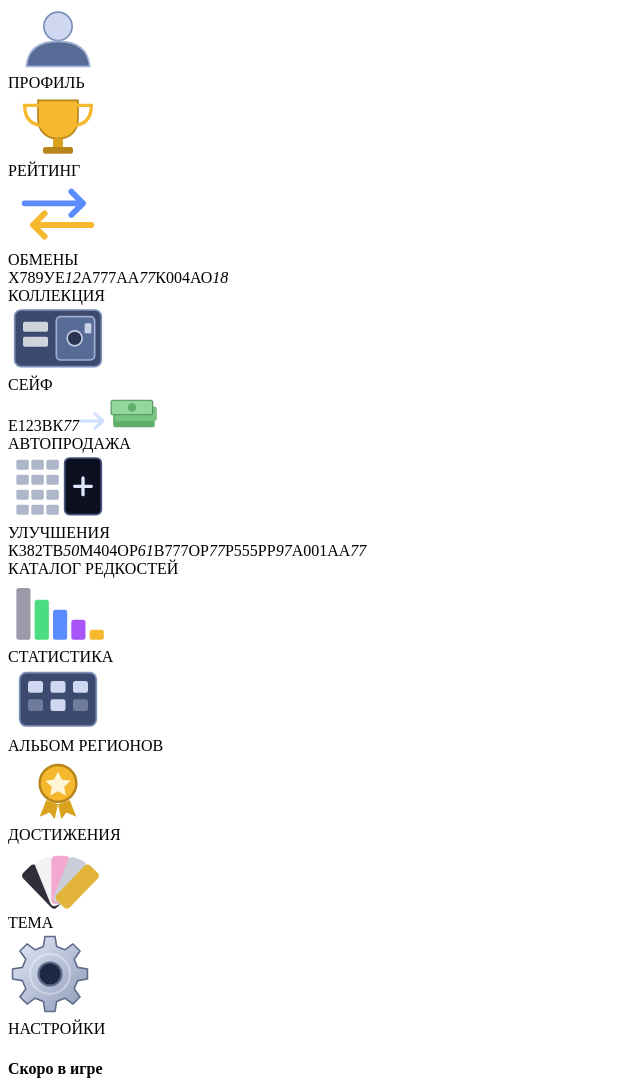
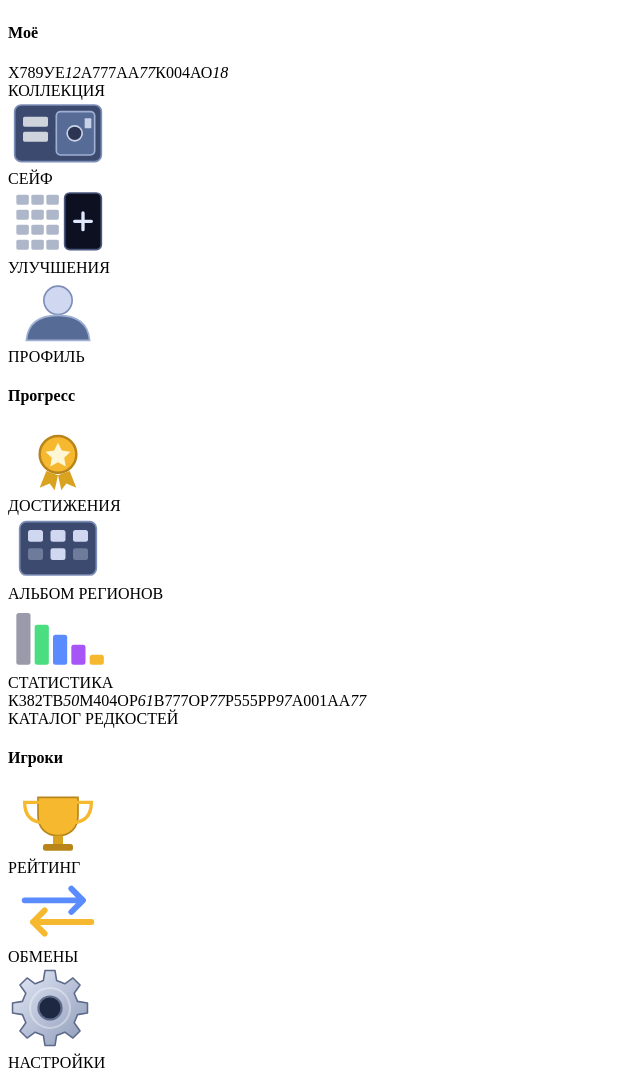
Before and after one commit to jamshutbr-cmyk/plate, a website with bundled scripts: page index.html in a window 1280 px wide. Shown: the part 164-1245 px from the top of the page, without its empty margins (0-640 px from the left). Built offline with nearby package versions, Linux system fonts and the light colour scheme; a script that the page names is missing.

Commit message:
Update index.html

```diff
--- a/index.html
+++ b/index.html
@@ -28,19 +28,20 @@
   <div class="head"><button class="burger" data-click="go" data-arg="main">←</button>Меню</div>
   <div class="menu">
     <div class="tile w" style="animation-delay:0ms" data-click="go" data-arg="main"><div class="art"><span class="mp L" style=""><span>А777АА</span><em>777</em></span></div><div class="lbl">ГЕНЕРАТОР</div></div>
-    <div class="tile" style="animation-delay:20ms" data-click="go" data-arg="profile"><div class="art"><svg viewBox="0 0 120 80" width="100"><circle cx="60" cy="28" r="17" fill="#cfd8f0" stroke="#7d8fb8" stroke-width="2"/><path d="M22 76c2-22 18-30 38-30s36 8 38 30z" fill="#566b95" stroke="#9fb0d4" stroke-width="2"/></svg></div><div class="lbl">ПРОФИЛЬ</div></div>
-    <div class="tile" style="animation-delay:30ms" data-click="go" data-arg="top"><div class="art"><svg viewBox="0 0 120 80" width="100"><path d="M36 10h48v22c0 15-10 24-24 24S36 47 36 32z" fill="#f5b82e" stroke="#b9851a" stroke-width="2"/><path d="M36 16H20c0 14 6 22 18 24M84 16h16c0 14-6 22-18 24" fill="none" stroke="#f5b82e" stroke-width="4" stroke-linecap="round"/><rect x="54" y="56" width="12" height="10" fill="#d9a21f"/><rect x="42" y="66" width="36" height="8" rx="3" fill="#b9851a"/></svg></div><div class="lbl">РЕЙТИНГ</div></div>
-    <div class="tile" style="animation-delay:35ms" data-click="go" data-arg="trades"><div class="art"><svg viewBox="0 0 120 80" width="100"><path d="M20 28h70m0 0-14-14m14 14-14 14" fill="none" stroke="#5b8cff" stroke-width="7" stroke-linecap="round" stroke-linejoin="round"/><path d="M100 54H30m0 0 14-14m-14 14 14 14" fill="none" stroke="#f5b82e" stroke-width="7" stroke-linecap="round" stroke-linejoin="round"/></svg></div><i class="tbadge" id="tb"></i><div class="lbl">ОБМЕНЫ</div></div>
-    <div class="tile" style="animation-delay:40ms" data-click="go" data-arg="col"><div class="art"><div class="stk"><span class="mp" style="top:6px;--r:-9deg;--x:-30px"><span>Х789УЕ</span><em>12</em></span><span class="mp" style="top:26px;--r:5deg;--x:22px"><span>А777АА</span><em>77</em></span><span class="mp" style="top:46px;--r:-3deg;--x:-8px"><span>К004АО</span><em>18</em></span></div></div><div class="lbl">КОЛЛЕКЦИЯ</div></div>
-    <div class="tile" style="animation-delay:80ms" data-click="go" data-arg="safe"><div class="art"><svg viewBox="0 0 120 80" width="100"><rect x="8" y="6" width="104" height="68" rx="8" fill="#3b4a6e" stroke="#7d8fb8" stroke-width="2"/><rect x="18" y="20" width="30" height="12" rx="2" fill="#cfd3dc"/><rect x="18" y="38" width="30" height="12" rx="2" fill="#cfd3dc"/><rect x="58" y="14" width="46" height="52" rx="5" fill="#566b95" stroke="#9fb0d4" stroke-width="2"/><circle cx="80" cy="40" r="9" fill="#2b3552" stroke="#c9d2e8" stroke-width="2"/><rect x="92" y="22" width="8" height="12" rx="1" fill="#c9d2e8"/></svg></div><div class="lbl">СЕЙФ</div></div>
-    <div class="tile" style="animation-delay:120ms" data-click="go" data-arg="auto"><div class="art"><span class="mp " style=""><span>Е123ВК</span><em>77</em></span><svg viewBox="0 0 30 20" width="30"><path d="M2 10h20M16 3l8 7-8 7" fill="none" stroke="#cfe0ff" stroke-width="3" stroke-linecap="round" stroke-linejoin="round"/></svg><svg viewBox="0 0 50 36" width="52"><rect x="4" y="18" width="40" height="14" rx="2" fill="#5fae6a"/><rect x="6" y="12" width="40" height="14" rx="2" fill="#78c483"/><rect x="2" y="6" width="40" height="14" rx="2" fill="#93d79c" stroke="#4b8f55"/><circle cx="22" cy="13" r="4" fill="#5fae6a"/></svg></div><div class="lbl">АВТОПРОДАЖА</div></div>
-    <div class="tile" style="animation-delay:160ms" data-click="go" data-arg="up"><div class="art"><svg viewBox="0 0 120 80" width="100"><rect x="10" y="8" width="15" height="12" rx="2" fill="#aeb7c9"/><rect x="28" y="8" width="15" height="12" rx="2" fill="#aeb7c9"/><rect x="46" y="8" width="15" height="12" rx="2" fill="#aeb7c9"/><rect x="10" y="26" width="15" height="12" rx="2" fill="#aeb7c9"/><rect x="28" y="26" width="15" height="12" rx="2" fill="#aeb7c9"/><rect x="46" y="26" width="15" height="12" rx="2" fill="#aeb7c9"/><rect x="10" y="44" width="15" height="12" rx="2" fill="#aeb7c9"/><rect x="28" y="44" width="15" height="12" rx="2" fill="#aeb7c9"/><rect x="46" y="44" width="15" height="12" rx="2" fill="#aeb7c9"/><rect x="10" y="62" width="15" height="12" rx="2" fill="#aeb7c9"/><rect x="28" y="62" width="15" height="12" rx="2" fill="#aeb7c9"/><rect x="46" y="62" width="15" height="12" rx="2" fill="#aeb7c9"/><rect x="68" y="6" width="44" height="68" rx="6" fill="#0c1020" stroke="#4a5880" stroke-width="2"/><path d="M90 30v20M80 40h20" stroke="#dfe7ff" stroke-width="4" stroke-linecap="round"/></svg></div><div class="lbl">УЛУЧШЕНИЯ</div></div>
-    <div class="tile" style="animation-delay:200ms" data-click="go" data-arg="cat"><div class="art"><div class="stk"><span class="mp c0" style="left:8%;top:12px;--r:-12deg"><span>К382ТВ</span><em>50</em></span><span class="mp c1" style="left:27%;top:26px;--r:-6deg"><span>М404ОР</span><em>61</em></span><span class="mp c2" style="left:46%;top:12px;--r:0deg"><span>В777ОР</span><em>77</em></span><span class="mp c3" style="left:65%;top:26px;--r:6deg"><span>Р555РР</span><em>97</em></span><span class="mp c4" style="left:84%;top:12px;--r:12deg"><span>А001АА</span><em>77</em></span></div></div><div class="lbl">КАТАЛОГ РЕДКОСТЕЙ</div></div>
-    <div class="tile" style="animation-delay:240ms" data-click="go" data-arg="stat"><div class="art"><svg viewBox="0 0 120 80" width="100"><rect x="10" y="12" width="17" height="62" rx="3" fill="#9a9aab"/><rect x="32" y="26" width="17" height="48" rx="3" fill="#4ade80"/><rect x="54" y="38" width="17" height="36" rx="3" fill="#5b8cff"/><rect x="76" y="50" width="17" height="24" rx="3" fill="#a855f7"/><rect x="98" y="62" width="17" height="12" rx="3" fill="#f5b82e"/></svg></div><div class="lbl">СТАТИСТИКА</div></div>
-    <div class="tile" style="animation-delay:260ms" data-click="go" data-arg="album"><div class="art"><svg viewBox="0 0 120 80" width="100"><rect x="14" y="8" width="92" height="64" rx="8" fill="#3b4a6e" stroke="#7d8fb8" stroke-width="2"/><g fill="#cfd8f0"><rect x="24" y="18" width="18" height="14" rx="3"/><rect x="51" y="18" width="18" height="14" rx="3"/><rect x="78" y="18" width="18" height="14" rx="3"/><rect x="24" y="40" width="18" height="14" rx="3" opacity=".35"/><rect x="51" y="40" width="18" height="14" rx="3"/><rect x="78" y="40" width="18" height="14" rx="3" opacity=".35"/></g></svg></div><div class="lbl">АЛЬБОМ РЕГИОНОВ</div></div>
-    <div class="tile" style="animation-delay:270ms" data-click="go" data-arg="ach"><div class="art"><svg viewBox="0 0 120 80" width="100"><circle cx="60" cy="34" r="22" fill="#f5b82e" stroke="#b9851a" stroke-width="3"/><path d="M60 20l4.6 9.4 10.4 1.5-7.5 7.3 1.8 10.3-9.3-4.9-9.3 4.9 1.8-10.3-7.5-7.3 10.4-1.5z" fill="#fff6d6"/><path d="M46 54l-8 20 12-5 6 8 4-18zM74 54l8 20-12-5-6 8-4-18z" fill="#d9a21f"/></svg></div><div class="lbl">ДОСТИЖЕНИЯ</div></div>
-    <div class="tile" style="animation-delay:280ms" data-click="go" data-arg="theme"><div class="art"><svg viewBox="0 0 120 80" width="100"><rect x="52" y="14" width="22" height="58" rx="5" fill="#2f2f3a" transform="rotate(-44 63 72)"/><rect x="52" y="14" width="22" height="58" rx="5" fill="#f2f2f4" transform="rotate(-22 63 72)"/><rect x="52" y="14" width="22" height="58" rx="5" fill="#f3a9cf" transform="rotate(0 63 72)"/><rect x="52" y="14" width="22" height="58" rx="5" fill="#c9ced8" transform="rotate(22 63 72)"/><rect x="52" y="14" width="22" height="58" rx="5" fill="#e2b53a" transform="rotate(44 63 72)"/></svg></div><div class="lbl">ТЕМА</div></div>
-    <div class="tile w" style="animation-delay:320ms" data-click="go" data-arg="set"><div class="art"><svg viewBox="0 0 80 80" width="84"><defs><linearGradient id="gg" x1="0" y1="0" x2="1" y2="1"><stop offset="0" stop-color="#e3e9f7"/><stop offset="1" stop-color="#8e9ab8"/></linearGradient></defs><path d="M33.70 13.75 L35.21 4.32 L44.79 4.32 L46.30 13.75 L54.11 16.98 L61.84 11.38 L68.62 18.16 L63.02 25.89 L66.25 33.70 L75.68 35.21 L75.68 44.79 L66.25 46.30 L63.02 54.11 L68.62 61.84 L61.84 68.62 L54.11 63.02 L46.30 66.25 L44.79 75.68 L35.21 75.68 L33.70 66.25 L25.89 63.02 L18.16 68.62 L11.38 61.84 L16.98 54.11 L13.75 46.30 L4.32 44.79 L4.32 35.21 L13.75 33.70 L16.98 25.89 L11.38 18.16 L18.16 11.38 L25.89 16.98Z" fill="url(#gg)" stroke="#5d6a8a" stroke-width="1.5" stroke-linejoin="round"/><circle cx="40" cy="40" r="19" fill="none" stroke="#fff" stroke-opacity=".35" stroke-width="2"/><circle cx="40" cy="40" r="11" fill="#1f2842" stroke="#5d6a8a" stroke-width="2"/></svg></div><div class="lbl">НАСТРОЙКИ</div></div>
+    <h4>Моё</h4>
+    <div class="tile" style="animation-delay:0ms" data-click="go" data-arg="col"><div class="art"><div class="stk"><span class="mp" style="top:6px;--r:-9deg;--x:-30px"><span>Х789УЕ</span><em>12</em></span><span class="mp" style="top:26px;--r:5deg;--x:22px"><span>А777АА</span><em>77</em></span><span class="mp" style="top:46px;--r:-3deg;--x:-8px"><span>К004АО</span><em>18</em></span></div></div><div class="lbl">КОЛЛЕКЦИЯ</div></div>
+    <div class="tile" style="animation-delay:25ms" data-click="go" data-arg="safe"><div class="art"><svg viewBox="0 0 120 80" width="100"><rect x="8" y="6" width="104" height="68" rx="8" fill="#3b4a6e" stroke="#7d8fb8" stroke-width="2"/><rect x="18" y="20" width="30" height="12" rx="2" fill="#cfd3dc"/><rect x="18" y="38" width="30" height="12" rx="2" fill="#cfd3dc"/><rect x="58" y="14" width="46" height="52" rx="5" fill="#566b95" stroke="#9fb0d4" stroke-width="2"/><circle cx="80" cy="40" r="9" fill="#2b3552" stroke="#c9d2e8" stroke-width="2"/><rect x="92" y="22" width="8" height="12" rx="1" fill="#c9d2e8"/></svg></div><div class="lbl">СЕЙФ</div></div>
+    <div class="tile" style="animation-delay:50ms" data-click="go" data-arg="up"><div class="art"><svg viewBox="0 0 120 80" width="100"><rect x="10" y="8" width="15" height="12" rx="2" fill="#aeb7c9"/><rect x="28" y="8" width="15" height="12" rx="2" fill="#aeb7c9"/><rect x="46" y="8" width="15" height="12" rx="2" fill="#aeb7c9"/><rect x="10" y="26" width="15" height="12" rx="2" fill="#aeb7c9"/><rect x="28" y="26" width="15" height="12" rx="2" fill="#aeb7c9"/><rect x="46" y="26" width="15" height="12" rx="2" fill="#aeb7c9"/><rect x="10" y="44" width="15" height="12" rx="2" fill="#aeb7c9"/><rect x="28" y="44" width="15" height="12" rx="2" fill="#aeb7c9"/><rect x="46" y="44" width="15" height="12" rx="2" fill="#aeb7c9"/><rect x="10" y="62" width="15" height="12" rx="2" fill="#aeb7c9"/><rect x="28" y="62" width="15" height="12" rx="2" fill="#aeb7c9"/><rect x="46" y="62" width="15" height="12" rx="2" fill="#aeb7c9"/><rect x="68" y="6" width="44" height="68" rx="6" fill="#0c1020" stroke="#4a5880" stroke-width="2"/><path d="M90 30v20M80 40h20" stroke="#dfe7ff" stroke-width="4" stroke-linecap="round"/></svg></div><div class="lbl">УЛУЧШЕНИЯ</div></div>
+    <div class="tile" style="animation-delay:75ms" data-click="go" data-arg="profile"><div class="art"><svg viewBox="0 0 120 80" width="100"><circle cx="60" cy="28" r="17" fill="#cfd8f0" stroke="#7d8fb8" stroke-width="2"/><path d="M22 76c2-22 18-30 38-30s36 8 38 30z" fill="#566b95" stroke="#9fb0d4" stroke-width="2"/></svg></div><div class="lbl">ПРОФИЛЬ</div></div>
+    <h4>Прогресс</h4>
+    <div class="tile" style="animation-delay:100ms" data-click="go" data-arg="ach"><div class="art"><svg viewBox="0 0 120 80" width="100"><circle cx="60" cy="34" r="22" fill="#f5b82e" stroke="#b9851a" stroke-width="3"/><path d="M60 20l4.6 9.4 10.4 1.5-7.5 7.3 1.8 10.3-9.3-4.9-9.3 4.9 1.8-10.3-7.5-7.3 10.4-1.5z" fill="#fff6d6"/><path d="M46 54l-8 20 12-5 6 8 4-18zM74 54l8 20-12-5-6 8-4-18z" fill="#d9a21f"/></svg></div><div class="lbl">ДОСТИЖЕНИЯ</div></div>
+    <div class="tile" style="animation-delay:125ms" data-click="go" data-arg="album"><div class="art"><svg viewBox="0 0 120 80" width="100"><rect x="14" y="8" width="92" height="64" rx="8" fill="#3b4a6e" stroke="#7d8fb8" stroke-width="2"/><g fill="#cfd8f0"><rect x="24" y="18" width="18" height="14" rx="3"/><rect x="51" y="18" width="18" height="14" rx="3"/><rect x="78" y="18" width="18" height="14" rx="3"/><rect x="24" y="40" width="18" height="14" rx="3" opacity=".35"/><rect x="51" y="40" width="18" height="14" rx="3"/><rect x="78" y="40" width="18" height="14" rx="3" opacity=".35"/></g></svg></div><div class="lbl">АЛЬБОМ РЕГИОНОВ</div></div>
+    <div class="tile" style="animation-delay:150ms" data-click="go" data-arg="stat"><div class="art"><svg viewBox="0 0 120 80" width="100"><rect x="10" y="12" width="17" height="62" rx="3" fill="#9a9aab"/><rect x="32" y="26" width="17" height="48" rx="3" fill="#4ade80"/><rect x="54" y="38" width="17" height="36" rx="3" fill="#5b8cff"/><rect x="76" y="50" width="17" height="24" rx="3" fill="#a855f7"/><rect x="98" y="62" width="17" height="12" rx="3" fill="#f5b82e"/></svg></div><div class="lbl">СТАТИСТИКА</div></div>
+    <div class="tile" style="animation-delay:175ms" data-click="go" data-arg="cat"><div class="art"><div class="stk"><span class="mp c0" style="left:8%;top:12px;--r:-12deg"><span>К382ТВ</span><em>50</em></span><span class="mp c1" style="left:27%;top:26px;--r:-6deg"><span>М404ОР</span><em>61</em></span><span class="mp c2" style="left:46%;top:12px;--r:0deg"><span>В777ОР</span><em>77</em></span><span class="mp c3" style="left:65%;top:26px;--r:6deg"><span>Р555РР</span><em>97</em></span><span class="mp c4" style="left:84%;top:12px;--r:12deg"><span>А001АА</span><em>77</em></span></div></div><div class="lbl">КАТАЛОГ РЕДКОСТЕЙ</div></div>
+    <h4>Игроки</h4>
+    <div class="tile" style="animation-delay:200ms" data-click="go" data-arg="top"><div class="art"><svg viewBox="0 0 120 80" width="100"><path d="M36 10h48v22c0 15-10 24-24 24S36 47 36 32z" fill="#f5b82e" stroke="#b9851a" stroke-width="2"/><path d="M36 16H20c0 14 6 22 18 24M84 16h16c0 14-6 22-18 24" fill="none" stroke="#f5b82e" stroke-width="4" stroke-linecap="round"/><rect x="54" y="56" width="12" height="10" fill="#d9a21f"/><rect x="42" y="66" width="36" height="8" rx="3" fill="#b9851a"/></svg></div><div class="lbl">РЕЙТИНГ</div></div>
+    <div class="tile" style="animation-delay:225ms" data-click="go" data-arg="trades"><div class="art"><svg viewBox="0 0 120 80" width="100"><path d="M20 28h70m0 0-14-14m14 14-14 14" fill="none" stroke="#5b8cff" stroke-width="7" stroke-linecap="round" stroke-linejoin="round"/><path d="M100 54H30m0 0 14-14m-14 14 14 14" fill="none" stroke="#f5b82e" stroke-width="7" stroke-linecap="round" stroke-linejoin="round"/></svg></div><i class="tbadge" id="tb"></i><div class="lbl">ОБМЕНЫ</div></div>
+    <div class="tile w" style="animation-delay:250ms" data-click="go" data-arg="set"><div class="art"><svg viewBox="0 0 80 80" width="84"><defs><linearGradient id="gg" x1="0" y1="0" x2="1" y2="1"><stop offset="0" stop-color="#e3e9f7"/><stop offset="1" stop-color="#8e9ab8"/></linearGradient></defs><path d="M33.70 13.75 L35.21 4.32 L44.79 4.32 L46.30 13.75 L54.11 16.98 L61.84 11.38 L68.62 18.16 L63.02 25.89 L66.25 33.70 L75.68 35.21 L75.68 44.79 L66.25 46.30 L63.02 54.11 L68.62 61.84 L61.84 68.62 L54.11 63.02 L46.30 66.25 L44.79 75.68 L35.21 75.68 L33.70 66.25 L25.89 63.02 L18.16 68.62 L11.38 61.84 L16.98 54.11 L13.75 46.30 L4.32 44.79 L4.32 35.21 L13.75 33.70 L16.98 25.89 L11.38 18.16 L18.16 11.38 L25.89 16.98Z" fill="url(#gg)" stroke="#5d6a8a" stroke-width="1.5" stroke-linejoin="round"/><circle cx="40" cy="40" r="19" fill="none" stroke="#fff" stroke-opacity=".35" stroke-width="2"/><circle cx="40" cy="40" r="11" fill="#1f2842" stroke="#5d6a8a" stroke-width="2"/></svg></div><div class="lbl">НАСТРОЙКИ</div></div>
     <h4>Скоро в игре</h4>
     <div class="tile d" style="animation-delay:0ms"><div class="art"></div><div class="lbl">МАГАЗИН</div></div>
     <div class="tile d" style="animation-delay:0ms"><div class="art"></div><div class="lbl">КЕЙСЫ</div></div>
@@ -67,7 +68,7 @@
 <div id="v-stat" class="view"><div class="head"><button class="burger" data-click="go" data-arg="menu">←</button>Статистика</div><div id="statC"></div></div>
 <div id="v-album" class="view"><div class="head"><button class="burger" data-click="go" data-arg="menu">←</button>Альбом регионов</div><div id="albumC"></div></div>
 <div id="v-ach" class="view"><div class="head"><button class="burger" data-click="go" data-arg="menu">←</button>Достижения</div><div id="achC"></div></div>
-<div id="v-theme" class="view"><div class="head"><button class="burger" data-click="go" data-arg="menu">←</button>Тема</div><div id="themeC"></div></div>
+<div id="v-theme" class="view"><div class="head"><button class="burger" data-click="go" data-arg="set">←</button>Тема</div><div id="themeC"></div></div>
 <div id="v-gen" class="view"><div class="head"><button class="burger" data-click="go" data-arg="main">←</button>Настройка генерации</div><div id="genC"></div></div>
 <div id="v-set" class="view"><div class="head"><button class="burger" data-click="go" data-arg="menu">←</button>Настройки</div><div id="setC"></div></div>
 <div class="md" id="md" data-click="backdrop"><div class="sheet" id="sh"></div></div>
```
